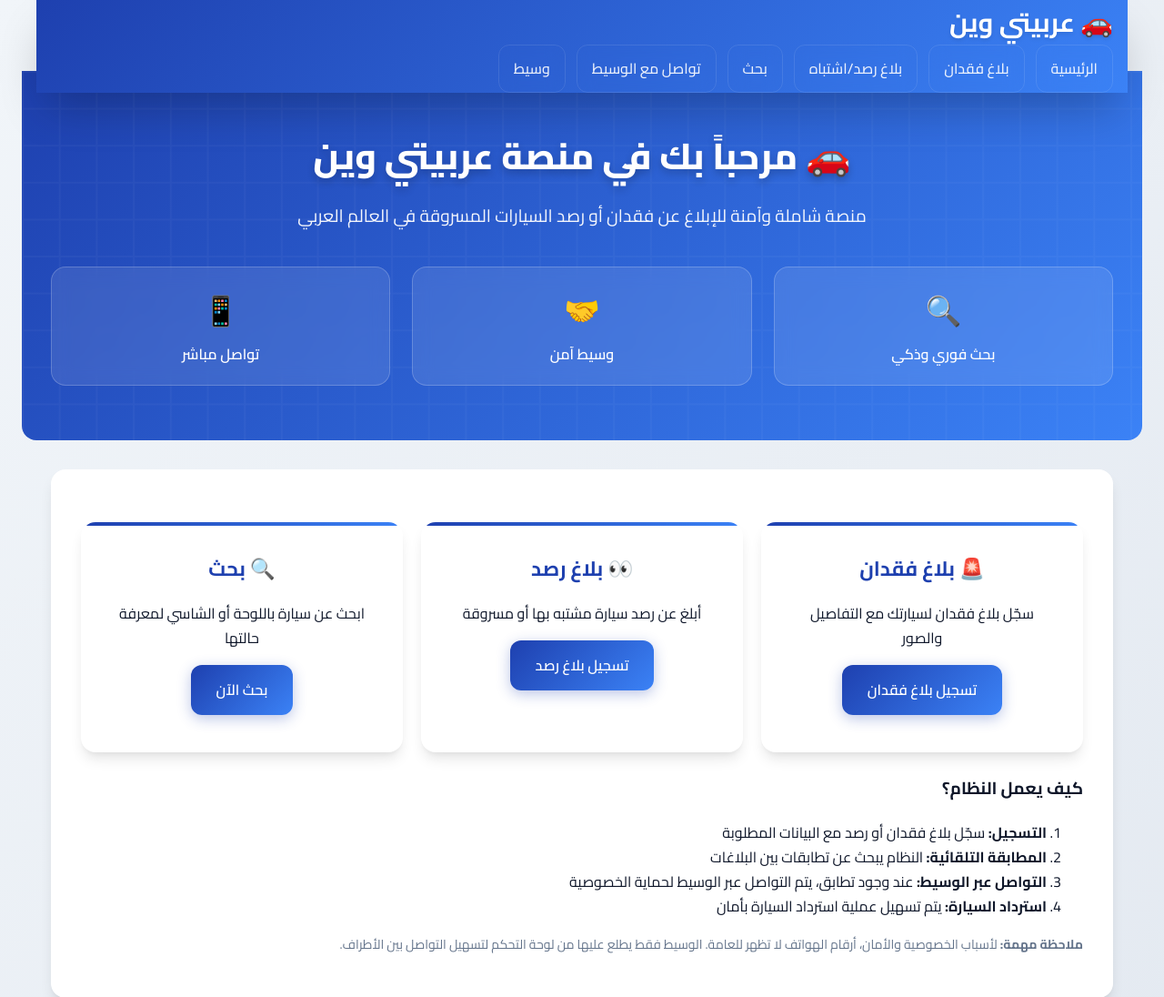
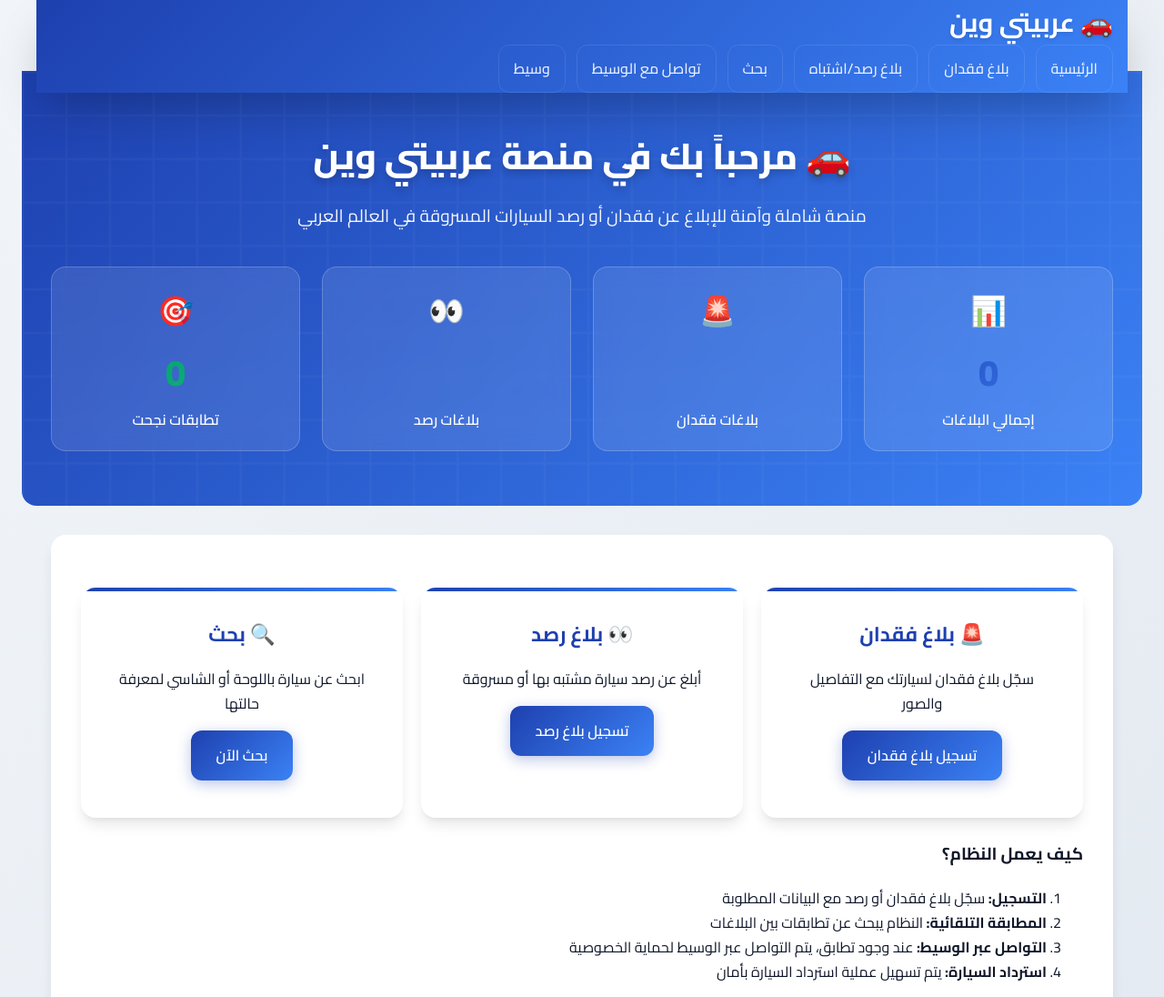
Before and after one commit to boogaphone8-arch/arabiatywain, a Flask app: page / in a window 1280 px wide. Shown: the top 1096 px of the page at 91% size. Run offline with Flask 3, Linux system fonts and the light colour scheme.

Commit message:
Show key statistics on the homepage and mediator contact on match page
Implements homepage statistics and displays mediator contact details on the search page using data from Report and Match models.

Replit-Commit-Author: Agent
Replit-Commit-Session-Id: 4dc4e61e-d847-4fbe-aa17-bdf1ae818a09
Replit-Commit-Checkpoint-Type: full_checkpoint
Replit-Commit-Screenshot-Url: https://storage.googleapis.com/screenshot-production-us-central1/40dbf054-4cbb-470b-9850-38ff5e57b89b/4dc4e61e-d847-4fbe-aa17-bdf1ae818a09/HjJw91A

```diff
--- a/routes.py
+++ b/routes.py
@@ -9,8 +9,20 @@ def is_admin() -> bool:
 
 @app.route("/")
 def home():
-    """Home page"""
-    return render_template("index.html")
+    """Home page with statistics"""
+    # Get statistics
+    total_lost = Report.query.filter_by(report_type="lost", is_active=True).count()
+    total_sightings = Report.query.filter_by(report_type="sighting", is_active=True).count()
+    total_matches = Match.query.count()
+
+    stats = {
+        'lost_reports': total_lost,
+        'sighting_reports': total_sightings,
+        'total_reports': total_lost + total_sightings,
+        'matches_found': total_matches
+    }
+
+    return render_template("index.html", stats=stats)
 
 @app.route("/contact")
 def contact():
@@ -73,7 +85,9 @@ def search():
                 results.append({
                     "rule": m.rule,
                     "lost": lost_r,
-                    "sighting": sight_r
+                    "sighting": sight_r,
+                    "mediator_phone": OWNER_PHONE,
+                    "mediator_whatsapp": OWNER_WHATSAPP
                 })
 
     return render_template(
--- a/static/styles.css
+++ b/static/styles.css
@@ -1194,6 +1194,103 @@ button:hover, .button:hover {
   font-size: 1rem;
 }
 
+.stat-number {
+  font-size: 2.5rem;
+  font-weight: 800;
+  margin: 8px 0 4px 0;
+  background: var(--gradient-primary);
+  background-clip: text;
+  -webkit-background-clip: text;
+  -webkit-text-fill-color: transparent;
+  text-shadow: none;
+}
+
+.stat-item.lost .stat-number {
+  background: var(--gradient-danger);
+  background-clip: text;
+  -webkit-background-clip: text;
+  -webkit-text-fill-color: transparent;
+}
+
+.stat-item.sighting .stat-number {
+  background: var(--gradient-info);
+  background-clip: text;
+  -webkit-background-clip: text;
+  -webkit-text-fill-color: transparent;
+}
+
+.stat-item.matched .stat-number {
+  background: var(--gradient-success);
+  background-clip: text;
+  -webkit-background-clip: text;
+  -webkit-text-fill-color: transparent;
+}
+
+/* Mediator contact styles */
+.mediator-contact {
+  background: linear-gradient(135deg, #f0f9ff, #e0f2fe);
+  padding: 24px;
+  border-radius: 16px;
+  margin: 20px 0;
+  border: 1px solid #0ea5e9;
+}
+
+.mediator-contact h4 {
+  margin: 0 0 16px 0;
+  color: #0369a1;
+  font-size: 1.2rem;
+}
+
+.contact-options {
+  display: flex;
+  gap: 16px;
+  margin: 16px 0;
+  flex-wrap: wrap;
+}
+
+.contact-btn {
+  display: inline-flex;
+  align-items: center;
+  gap: 8px;
+  padding: 12px 24px;
+  border-radius: 12px;
+  text-decoration: none;
+  font-weight: 600;
+  transition: all 0.3s ease;
+  border: 2px solid transparent;
+}
+
+.phone-btn {
+  background: var(--gradient-info);
+  color: white;
+  border-color: #0ea5e9;
+}
+
+.phone-btn:hover {
+  transform: translateY(-2px);
+  box-shadow: 0 8px 25px rgba(14, 165, 233, 0.3);
+  border-color: #0284c7;
+}
+
+.whatsapp-btn {
+  background: linear-gradient(135deg, #25d366, #128c7e);
+  color: white;
+  border-color: #25d366;
+}
+
+.whatsapp-btn:hover {
+  transform: translateY(-2px);
+  box-shadow: 0 8px 25px rgba(37, 211, 102, 0.3);
+  border-color: #20ba5a;
+}
+
+.contact-note {
+  margin: 16px 0 0 0;
+  font-size: 0.9rem;
+  color: #64748b;
+  line-height: 1.5;
+}
+
 .features-section {
   margin-top: 0;
 }
--- a/templates/index.html
+++ b/templates/index.html
@@ -6,16 +6,24 @@
       <p class="hero-subtitle">منصة شاملة وآمنة للإبلاغ عن فقدان أو رصد السيارات المسروقة في العالم العربي</p>
       <div class="hero-stats">
         <div class="stat-item">
-          <div class="stat-icon">🔍</div>
-          <div class="stat-text">بحث فوري وذكي</div>
+          <div class="stat-icon">📊</div>
+          <div class="stat-number">{{ stats.total_reports if stats else 0 }}</div>
+          <div class="stat-text">إجمالي البلاغات</div>
         </div>
-        <div class="stat-item">
-          <div class="stat-icon">🤝</div>
-          <div class="stat-text">وسيط آمن</div>
+        <div class="stat-item lost">
+          <div class="stat-icon">🚨</div>
+          <div class="stat-number">{{ stats.lost_reports if stats else 0 }}</div>
+          <div class="stat-text">بلاغات فقدان</div>
         </div>
-        <div class="stat-item">
-          <div class="stat-icon">📱</div>
-          <div class="stat-text">تواصل مباشر</div>
+        <div class="stat-item sighting">
+          <div class="stat-icon">👀</div>
+          <div class="stat-number">{{ stats.sighting_reports if stats else 0 }}</div>
+          <div class="stat-text">بلاغات رصد</div>
+        </div>
+        <div class="stat-item matched">
+          <div class="stat-icon">🎯</div>
+          <div class="stat-number">{{ stats.matches_found if stats else 0 }}</div>
+          <div class="stat-text">تطابقات نجحت</div>
         </div>
       </div>
     </div>
```
Also changed, not shown: templates/search.html (+17 -3 lines).
